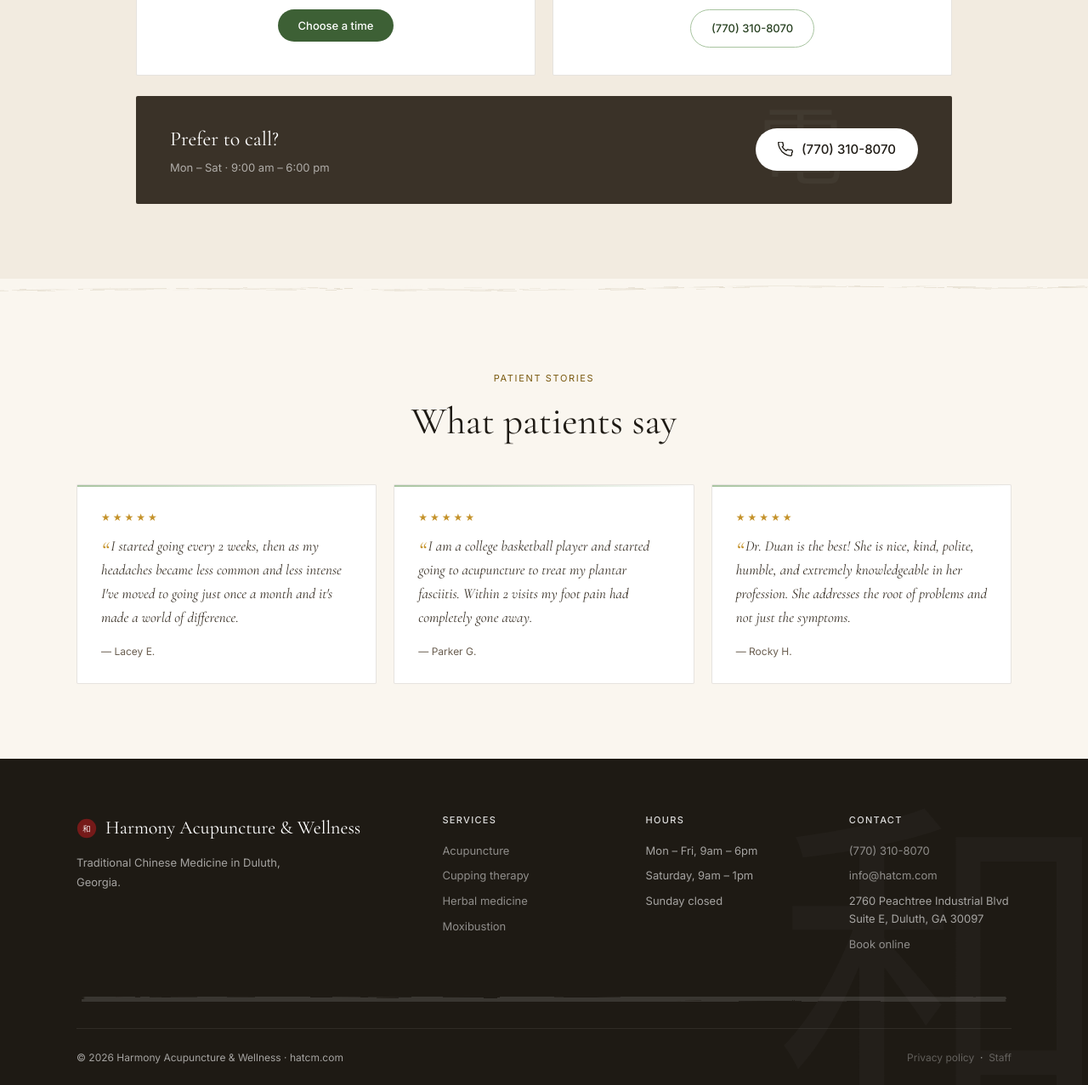
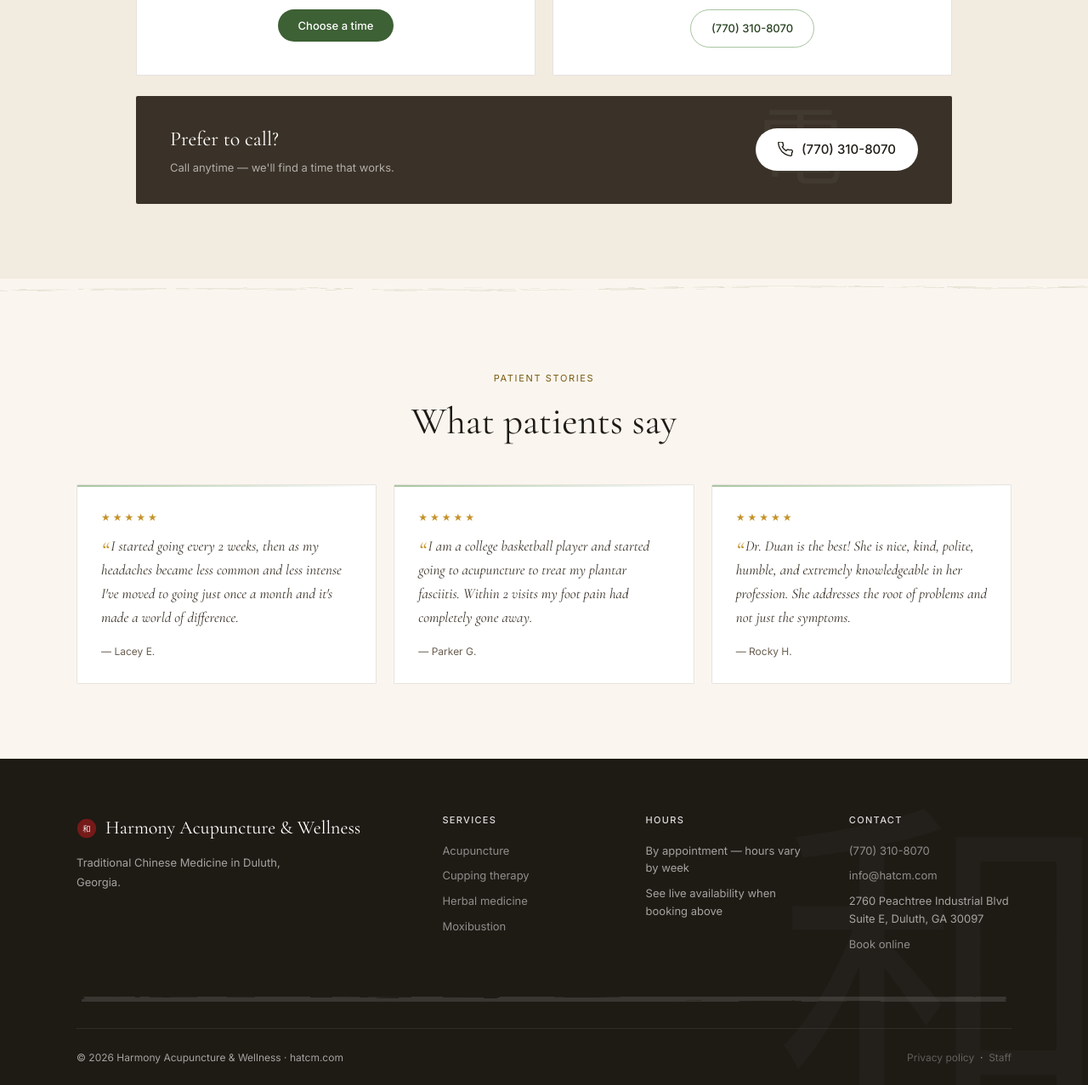
Before and after one commit to UZUddin/HarmonyAcupuncture, a plain HTML site: page frontend/index.html in a window 1280 px wide. Shown: the part 3474-4751 px from the top of the page at 85% size. Drawn offline with nearby package versions, Linux system fonts and the light colour scheme.

Commit message:
Update contact information and business hours

```diff
--- a/frontend/index.html
+++ b/frontend/index.html
@@ -726,7 +726,7 @@ footer::before { content: '和'; font-family: 'Noto Serif SC', serif; font-size:
     <div class="call-banner" role="complementary" aria-label="Phone booking option">
       <div>
         <h3><span class="en-show">Prefer to call?</span><span class="zh-show">更喜欢电话预约？</span></h3>
-        <p><span class="en-show">Mon – Sat · 9:00 am – 6:00 pm</span><span class="zh-show">周一至周六 · 上午9时至下午6时</span></p>
+        <p><span class="en-show">Call anytime — we'll find a time that works.</span><span class="zh-show">随时致电 — 我们会为您安排合适的时间。</span></p>
       </div>
       <a href="tel:+17703108070" class="call-btn">
         <svg viewBox="0 0 24 24" fill="none" stroke="currentColor" stroke-width="1.8" stroke-linecap="round" aria-hidden="true"><path d="M22 16.92v3a2 2 0 01-2.18 2 19.79 19.79 0 01-8.63-3.07A19.5 19.5 0 013.07 9.8 19.79 19.79 0 01.99 1.18 2 2 0 013 .01h3a2 2 0 012 1.72c.127.96.361 1.903.7 2.81a2 2 0 01-.45 2.11L7.09 7.91a16 16 0 006 6l1.27-1.27a2 2 0 012.11-.45c.907.339 1.85.573 2.81.7A2 2 0 0122 16.92z"/></svg>
@@ -796,9 +796,8 @@ footer::before { content: '和'; font-family: 'Noto Serif SC', serif; font-size:
       <div class="footer-col">
         <h2><span class="en-show">Hours</span><span class="zh-show">营业时间</span></h2>
         <ul>
-          <li><span class="en-show">Mon – Fri, 9am – 6pm</span><span class="zh-show">周一至周五 9–18时</span></li>
-          <li><span class="en-show">Saturday, 9am – 1pm</span><span class="zh-show">周六 9–13时</span></li>
-          <li><span class="en-show">Sunday closed</span><span class="zh-show">周日休息</span></li>
+          <li><span class="en-show">By appointment — hours vary by week</span><span class="zh-show">预约制 — 每周时间不同</span></li>
+          <li><span class="en-show">See live availability when booking above</span><span class="zh-show">请在上方预约处查看实时可预约时间</span></li>
         </ul>
       </div>
       <div class="footer-col">
@@ -840,10 +839,10 @@ let currentStep = 1;
 
 function isZh() { return document.body.classList.contains('zh'); }
 
-// Closed on Sundays (day 0) — matches the business hours in the footer.
-// Only used to decide which day-cards to show; the backend is still the
-// real source of truth for exact open times.
-function isClosedDay(date) { return date.getDay() === 0; }
+// She has no fixed weekly schedule anymore — any day, including Sunday,
+// might be open depending on what she's added in the Schedule Helper. Date
+// cards are no longer pre-filtered by day of week; loadSlots() below shows
+// "No open times that day" for whichever ones she hasn't opened.
 
 function buildDateCards() {
   const grid = document.getElementById('date-grid');
@@ -856,7 +855,6 @@ function buildDateCards() {
     const d = new Date(today);
     d.setDate(today.getDate() + offset);
     offset++;
-    if (isClosedDay(d)) continue;
 
     const dateStr = d.toISOString().split('T')[0];
     const dayLabel = d.toLocaleDateString(isZh() ? 'zh-CN' : 'en-US', { weekday: 'short' });
```
